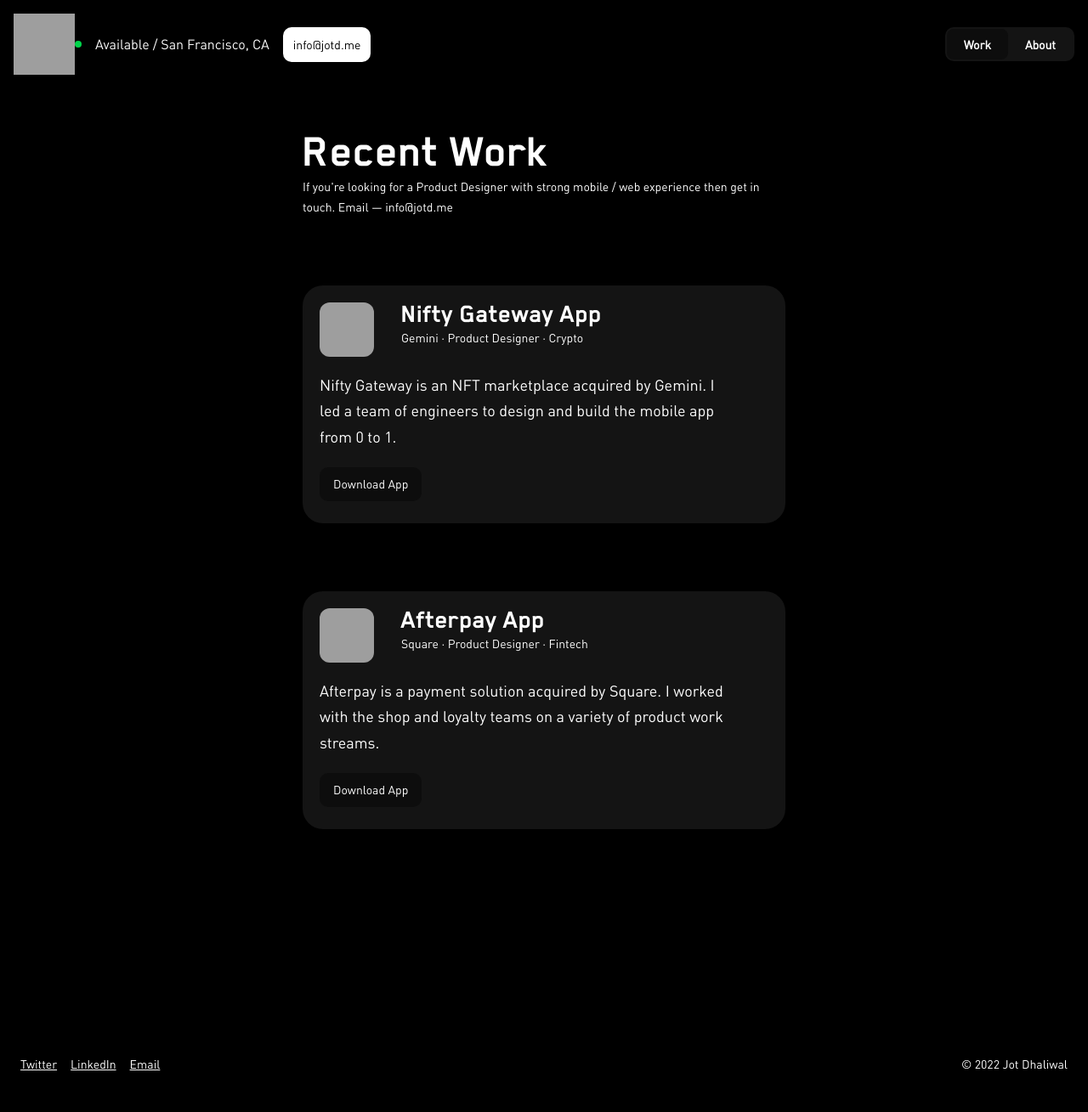
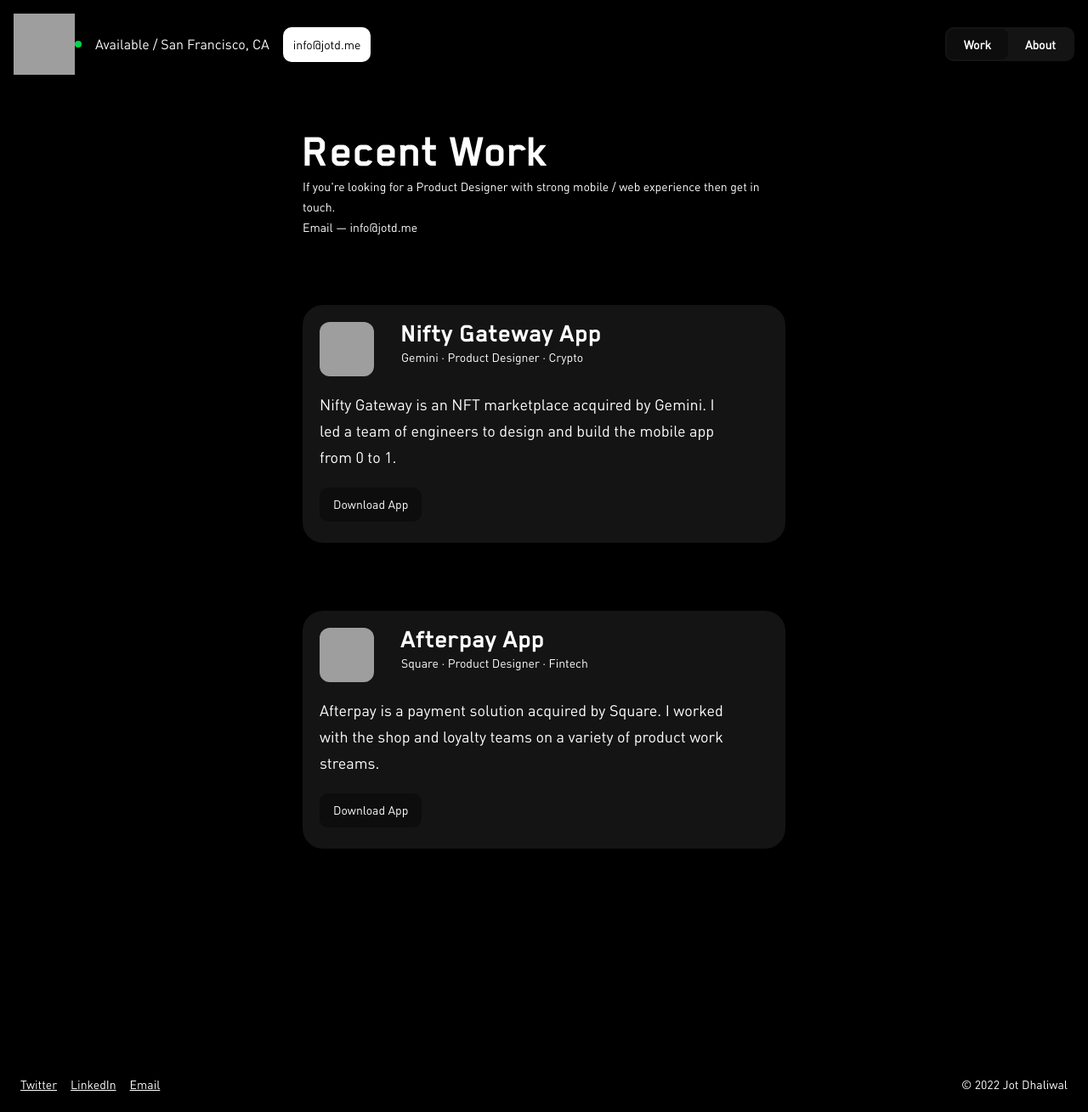
Before and after one commit to jotd/jotd-portfolio, a Jekyll site: the page work/index.html, which Jekyll copies as it is, in a window 1280 px wide and 1309 px high. Shown: the whole window at 85% size. Built offline with Jekyll 4.4.1, drawn with Linux system fonts in a browser that asks for light colours; grey boxes are pictures that could not be loaded.

Commit message:
Update index.html

```diff
--- a/work/index.html
+++ b/work/index.html
@@ -47,6 +47,8 @@
     <div class="header-about">Recent Work</div>
     <div class="text-2">
       If you're looking for a Product Designer with strong mobile / web experience then get in touch.
+    </div>
+    <div class="text-2">
       Email — info@jotd.me
     </div>
   </div>
```
